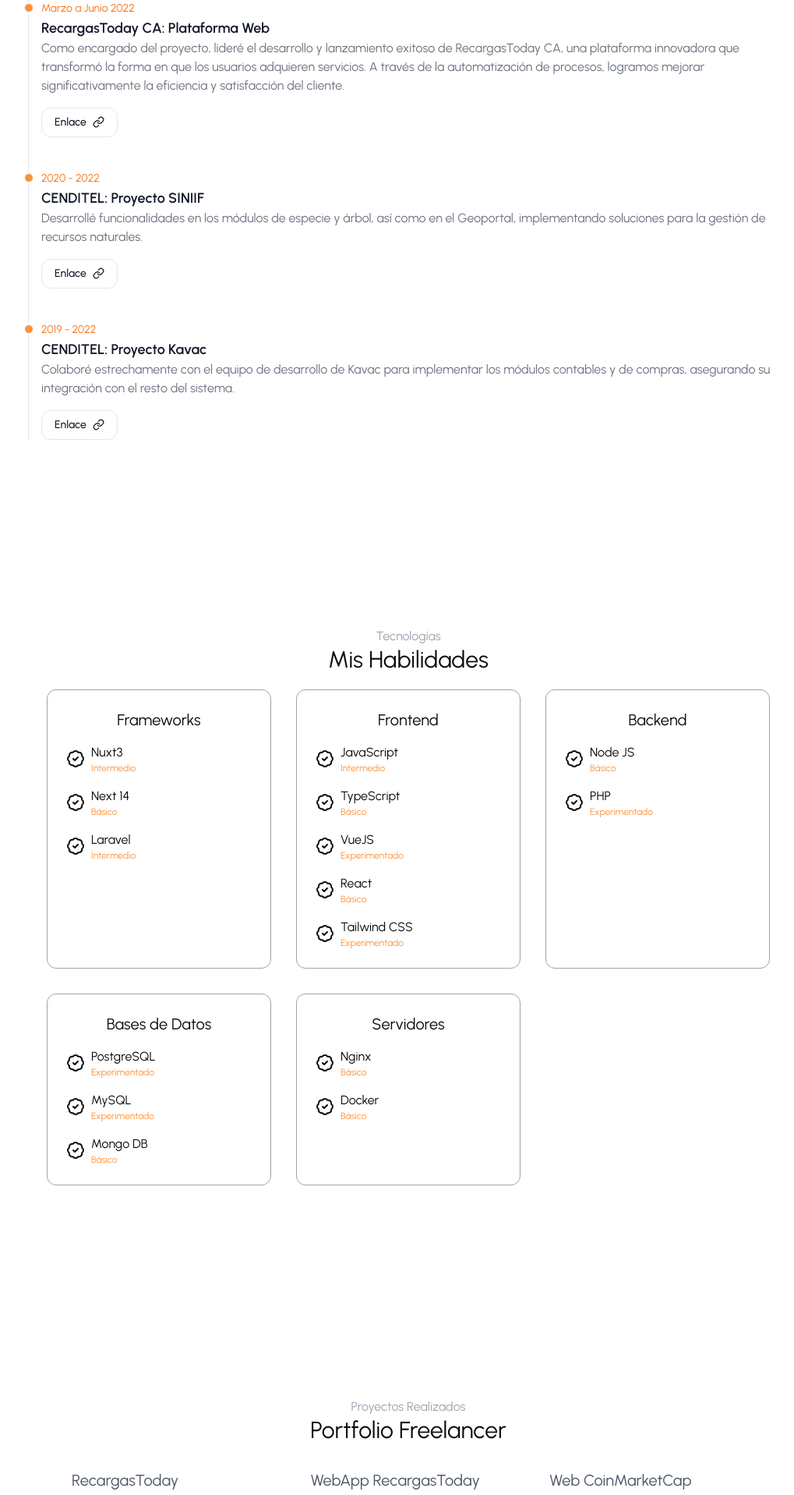
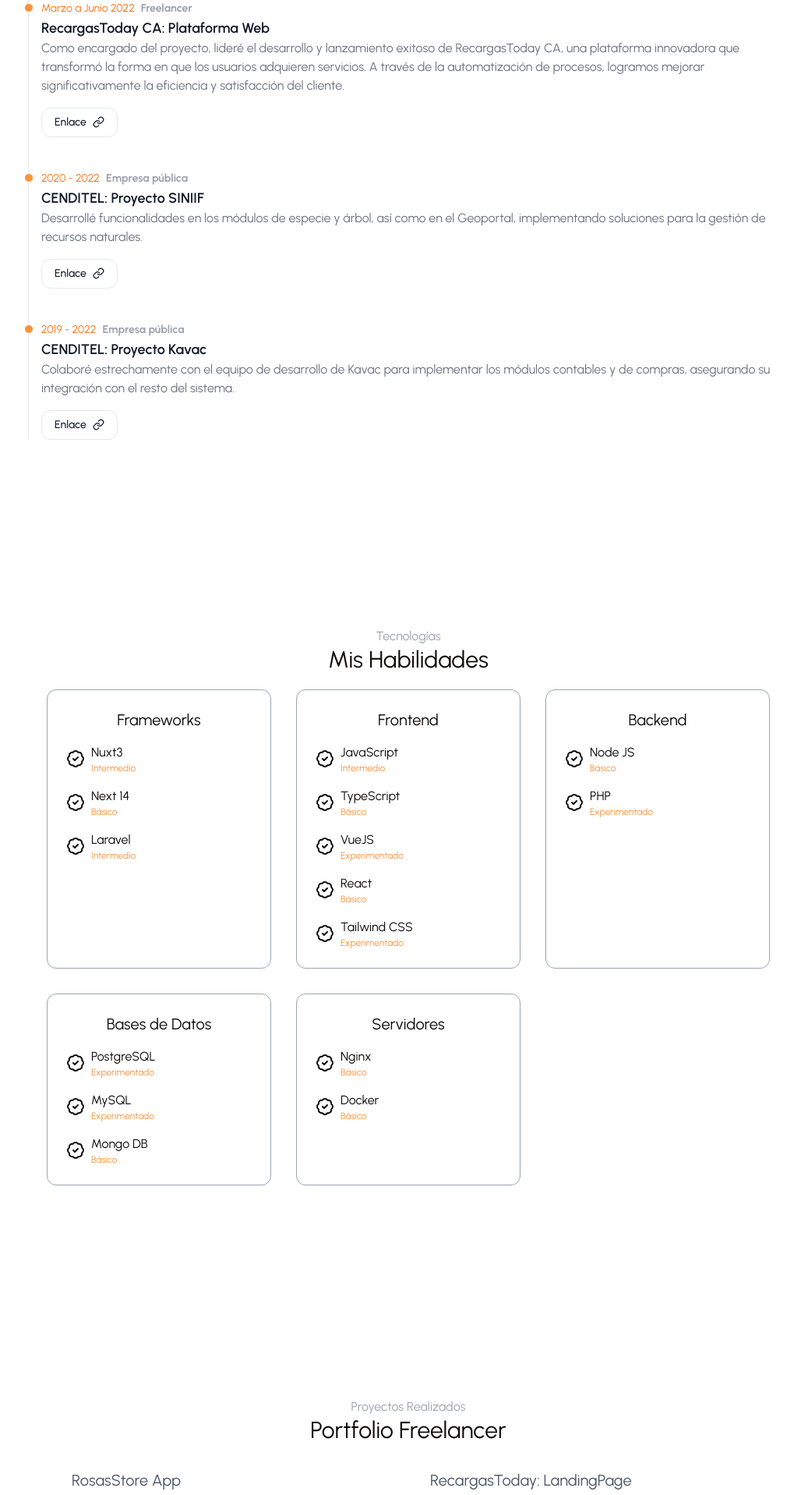
Before and after one commit to jrosasr/porfolio, a Next.js app: page / in a window 1280 px wide. Shown: the part 1933-3850 px from the top of the page at 78% size, without its empty margins (116-1135 px from the left). Built offline with nearby package versions, Linux system fonts and the light colour scheme.

Commit message:
agregado tipo de contratacion para timeline y agregado proyecto kavac

```diff
--- a/components/portfolio.tsx
+++ b/components/portfolio.tsx
@@ -9,11 +9,11 @@
         <div id="portfolio" className="mx-auto mb-8 md:py-24 p-4 max-w-4xl">
             <Title title="Portfolio Freelancer" pretitle="Proyectos Realizados" />
 
-            <div className="gap-14 grid md:grid-cols-3 mt-8">
+            <div className="gap-14 grid md:grid-cols-2 mt-8">
                 {dataPortfolio.map((item) => (
                     <div key={item.id}>
                         <h3 className="mb-4 text-gray-600 text-xl dark:text-gray-200">{item.title}</h3>
-                        <Image src={item.image} alt={item.title} height={300} width={300} className="rounded-2xl w-full" />
+                        <Image src={item.image} alt={item.title} height={300} width={300} className="rounded-2xl w-full h-[225px]" />
                         <div className="flex gap-3 mt-4">
                             {item.urlGithub && <Link className={buttonVariants({variant: "outline"})} href={item.urlGithub} target="_blank">Repo</Link>}
                             <Link className={buttonVariants()} href={item.urlDemo} target="_blank">Enlace</Link>
--- a/components/timeline-card.tsx
+++ b/components/timeline-card.tsx
@@ -1,18 +1,19 @@
 interface TimelineCardProps {
   children: React.ReactNode;
   title: string;
-  subtitle: string;
   time: string;
   url?: string;
+  typeJob: string;
 }
 export default function TimelineCard(props: TimelineCardProps) {
-  const { children, title, subtitle, time, url } = props;
+  const { children, title, time, url, typeJob } = props;
 
   return (
     <li className="mb-10 ms-4">
       <div className="absolute border-white dark:border-gray-900 bg-orange-400 dark:bg-orange-700 mt-1.5 border rounded-full w-3 h-3 -start-1.5"></div>
       <time className="mb-1 font-normal text-orange-500 text-sm leading-none">
         {time}
+        <span className="ml-2 font-bold text-gray-400">{typeJob}</span>
       </time>
       <h3 className="font-semibold text-gray-900 text-lg dark:text-white">
         {title}
--- a/components/timeline.tsx
+++ b/components/timeline.tsx
@@ -13,7 +13,7 @@
             <TimelineCard
               key={data.id}
               title={data.title}
-              subtitle={data.rol}
+              typeJob={data.typeJob}
               time={data.time}
               url={data.url}
             >
--- a/data.tsx
+++ b/data.tsx
@@ -71,46 +71,39 @@
 export const dataPortfolio = [
     {
         id: 1,
-        title: "RecargasToday",
+        title: "RosasStore App",
+        image: "/projects/rosas.png",
+        urlGithub: "",
+        urlDemo: "https://app.rosas-store.com/login",
+    },
+    {
+        id: 2,
+        title: "RecargasToday: LandingPage",
         image: "/projects/recargas-landingpage.png",
         urlGithub: "",
         urlDemo: "https://recargastoday.com",
     },
     {
-        id: 2,
-        title: "WebApp RecargasToday",
+        id: 3,
+        title: "RecargasToday: WebApp",
         image: "/projects/recargas-app.png",
         urlGithub: "",
         urlDemo: "https://app.recargastoday.com/iniciar-sesion",
     },
     {
-        id: 3,
-        title: "Web CoinMarketCap",
-        image: "/projects/coinmarket.png",
-        urlGithub: "https://gitlab.com/jrosasr/vue-coin-market/-/tree/master?ref_type=heads",
-        urlDemo: "https://coin-marketplace-online.web.app/#/",
+        id: 4,
+        title: "Tasing Pe: Widutech",
+        image: "/projects/widutech.png",
+        urlGithub: "",
+        urlDemo: "https://cl.widutech.com/login",
     },
     {
-        id: 4,
-        title: "RosasStore App",
-        image: "/projects/rosas.png",
+        id: 5,
+        title: "CENDITEL: Kavac",
+        image: "/projects/kavac.png",
         urlGithub: "",
-        urlDemo: "https://app.rosas-store.com/login",
+        urlDemo: "https://demo-kavac.cenditel.gob.ve/sistema/login",
     },
-    // {
-    //     id: 5,
-    //     title: "Sitios Web Impactantes",
-    //     image: "/projects/image-5.jpg",
-    //     urlGithub: "#!",
-    //     urlDemo: "#!",
-    // },
-    // {
-    //     id: 6,
-    //     title: "Proyectos Web Dinámicos",
-    //     image: "/projects/image-6.jpg",
-    //     urlGithub: "#!",
-    //     urlDemo: "#!",
-    // },
 ];
 
 export const dataTimelineExperience = [
@@ -121,6 +114,7 @@
         url: "https://app.rosas-store.com",
         rol: 'Desarrollador Full-Stack',
         description: 'Llevé a cabo la creación y despliegue de un dashboard administrativo en un servidor VPS, optimizando los procesos de compra, facturación y entrega de productos. Esta solución permitió mejorar la eficiencia operativa y la toma de decisiones basadas en datos.',
+        typeJob: "Freelancer",
     },
     {
         id: 2,
@@ -129,6 +123,7 @@
         url: "https://recargastoday.com",
         rol: 'Desarrollador Frontend',
         description: "Creé una landing page impactante para RecargasToday CA que aumentó significativamente el número de leads generados y las conversiones.",
+        typeJob: "Freelancer",
     },
     {
         id: 3,
@@ -137,6 +132,7 @@
         url: "https://tasing.pe",
         rol: 'Desarrollador Full-Stack',
         description: "Como miembro clave del equipo, contribuí al éxito de la migración de Widutech a Docker y a un nuevo servidor. Además, desarrollé y mantuve funcionalidades clave de la aplicación y creé un dashboard de monitoreo de las propiedades nuevas.",
+        typeJob: "Empresa privada",
     },
     {
         id: 4,
@@ -145,6 +141,7 @@
         url: "https://app.recargastoday.com/iniciar-sesion",
         rol: 'Desarrollador Full-Stack',
         description: "Como encargado del proyecto, lideré el desarrollo y lanzamiento exitoso de RecargasToday CA, una plataforma innovadora que transformó la forma en que los usuarios adquieren servicios. A través de la automatización de procesos, logramos mejorar significativamente la eficiencia y satisfacción del cliente.",
+        typeJob: "Freelancer",
     },
     {
         id: 5,
@@ -153,6 +150,7 @@
         url: "https://bosquesdevenezuela.com/",
         rol: 'Desarrollador Full-Stack',
         description: "Desarrollé funcionalidades en los módulos de especie y árbol, así como en el Geoportal, implementando soluciones para la gestión de recursos naturales.",
+        typeJob: "Empresa pública",
     },
     {
         id: 6,
@@ -161,6 +159,7 @@
         url: "https://www.cenditel.gob.ve/portal/kavac-sistema-de-gestion-de-recursos/",
         rol: 'Desarrollador Full-Stack',
         description: "Colaboré estrechamente con el equipo de desarrollo de Kavac para implementar los módulos contables y de compras, asegurando su integración con el resto del sistema.",
+        typeJob: "Empresa pública",
     },
 ];
 
```
Also changed, not shown: public/projects/kavac.png (added).
